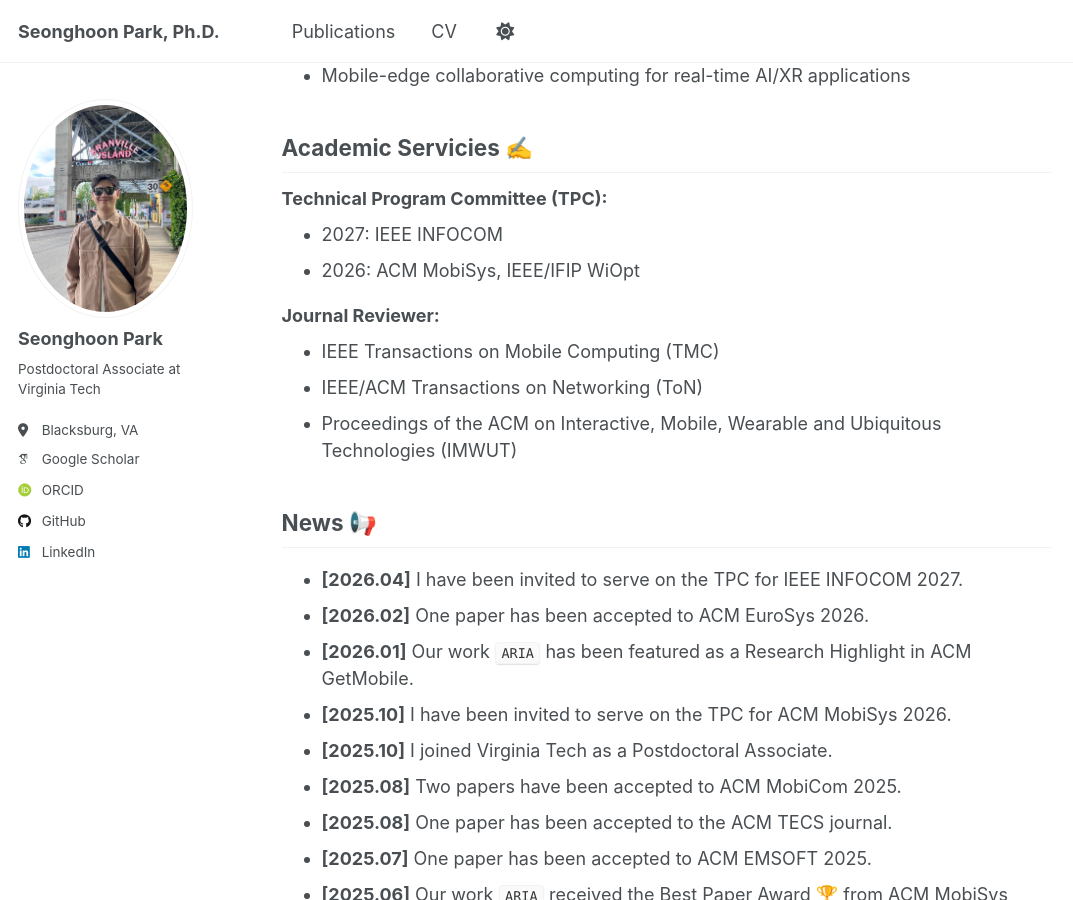
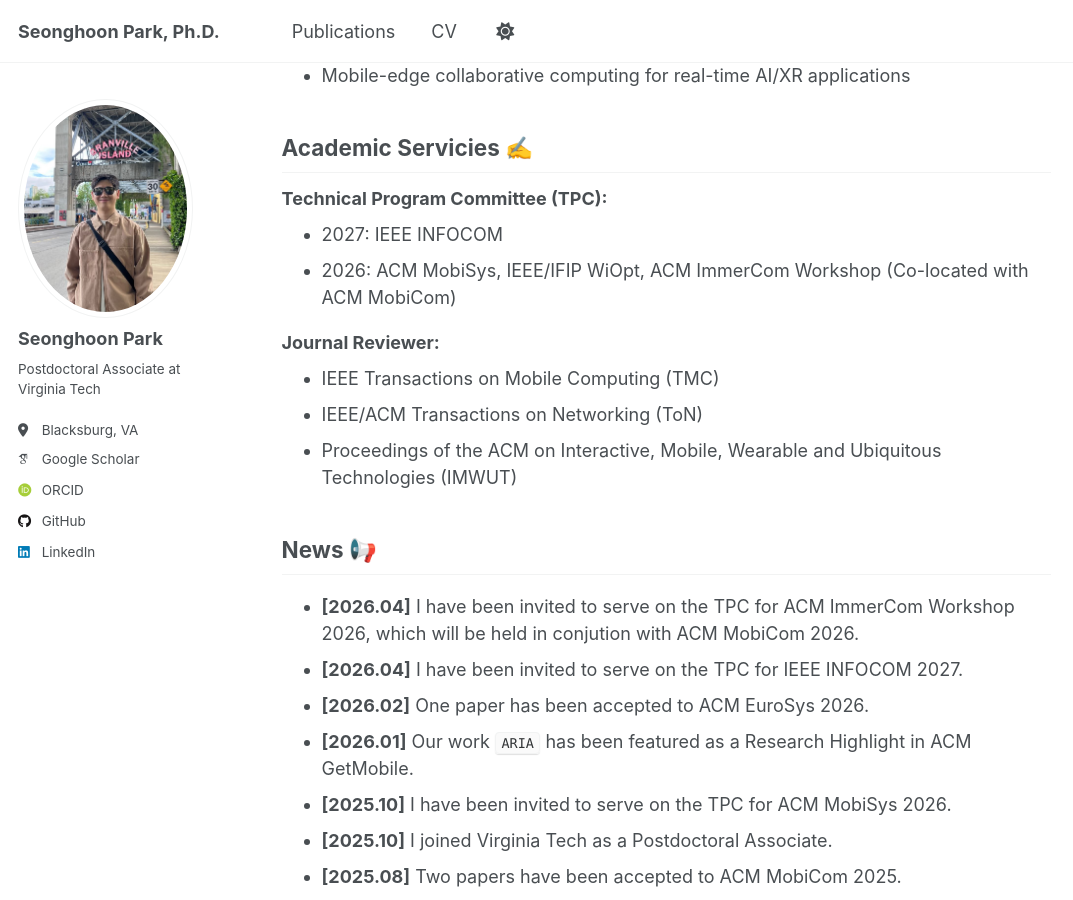
Before and after one commit to iamseonghoon/iamseonghoon.github.io, a Jekyll site: the page built from _pages/about.md, in a window 1280 px wide and 900 px high, scrolled down 1128 px. Shown: the whole window, without its empty margins (0-1073 px from the left). Built offline with Jekyll 4.4.1, drawn with Linux system fonts in a browser that asks for light colours; some web fonts are replaced; a script that is not in the unit is left out.

```diff
--- a/_pages/about.md
+++ b/_pages/about.md
@@ -43,7 +43,7 @@ My research in **mobile systems and mobile computing** focuses on pushing the bo
 ## Academic Servicies ✍️
 **Technical Program Committee (TPC):**
 * 2027: IEEE INFOCOM
-* 2026: ACM MobiSys, IEEE/IFIP WiOpt
+* 2026: ACM MobiSys, IEEE/IFIP WiOpt, ACM ImmerCom Workshop (Co-located with ACM MobiCom)
 
 **Journal Reviewer:**
 * IEEE Transactions on Mobile Computing (TMC)
@@ -52,6 +52,7 @@ My research in **mobile systems and mobile computing** focuses on pushing the bo
 
 
 ## News 📢
+* **[2026.04]** I have been invited to serve on the TPC for ACM ImmerCom Workshop 2026, which will be held in conjution with ACM MobiCom 2026.
 * **[2026.04]** I have been invited to serve on the TPC for IEEE INFOCOM 2027.
 * **[2026.02]** One paper has been accepted to ACM EuroSys 2026.
 * **[2026.01]** Our work `ARIA` has been featured as a Research Highlight in ACM GetMobile.
```
Also changed, not shown: _pages/publications.md (+4 -4 lines).
